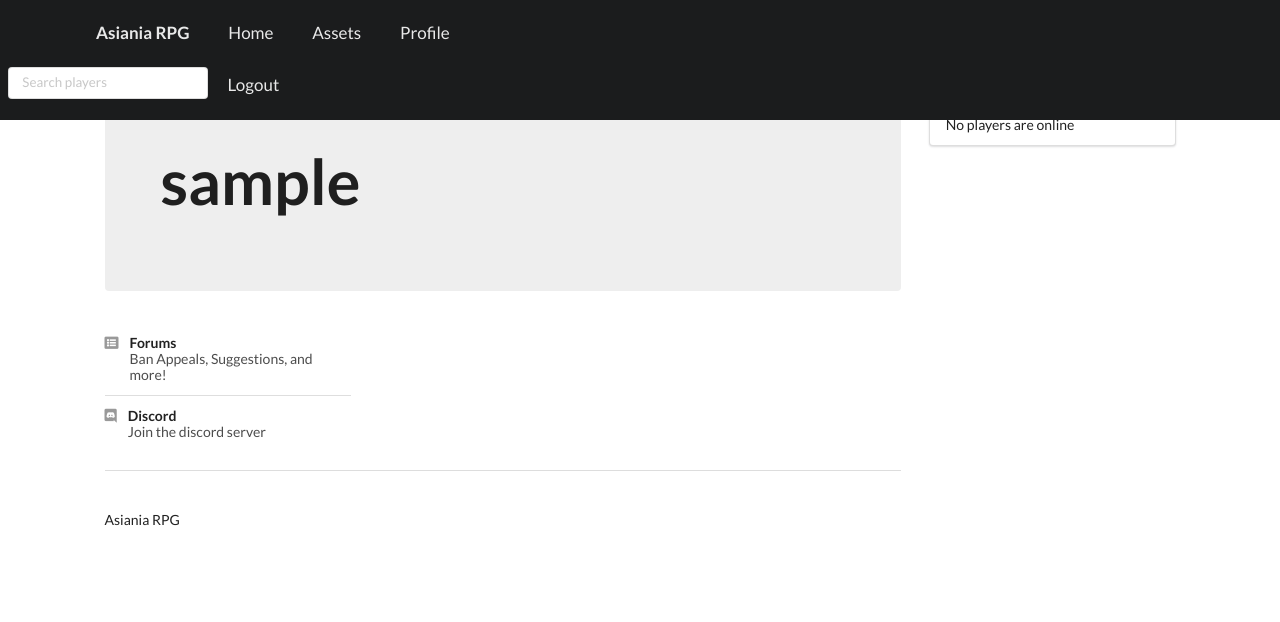
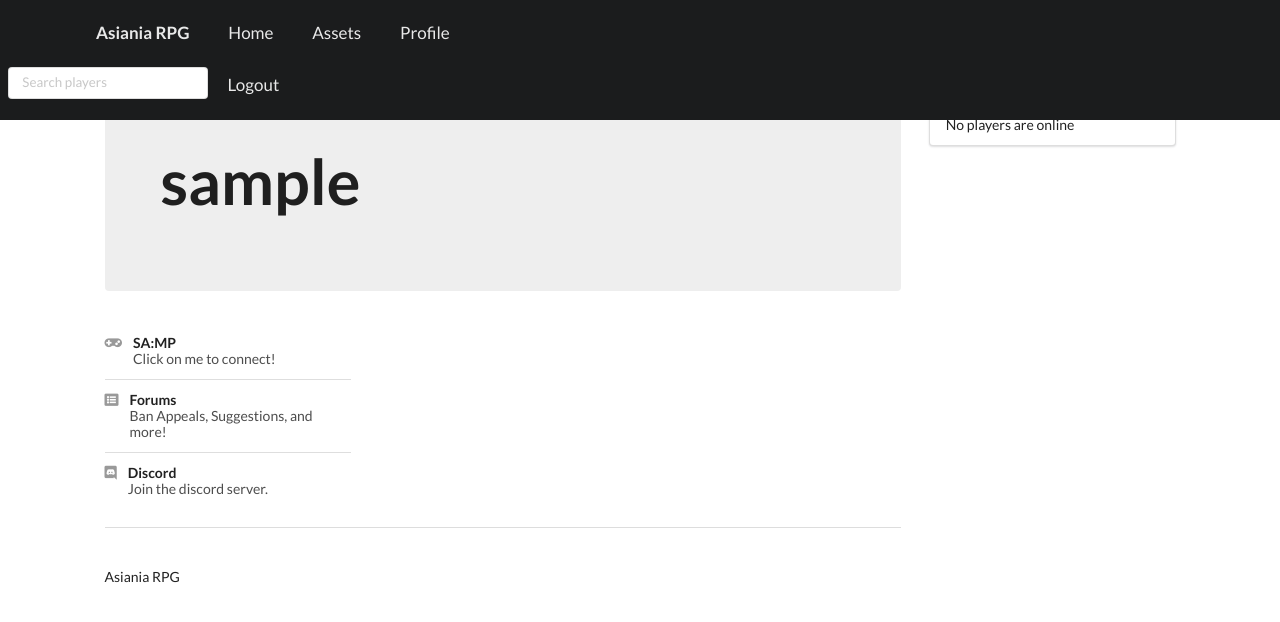
Before and after one commit to realdiegopoptart/darylrpg-panel, a PHP site: page / in a window 1280 px wide. Shown: the top 622 px of the page. Run offline with PHP 8.4, Linux system fonts and the light colour scheme; the visitor is signed in with stand-in values (Sample User, id 1); data that the repository does not hold is empty.

Commit message:
added backend functionality

```diff
--- a/includes/header.php
+++ b/includes/header.php
@@ -115,9 +115,11 @@
       <div class="ui top fixed borderless huge inverted menu" style="padding: 8px">
         <div class="ui container">
           <a class="header item">Asiania RPG</a>
-          <a class="item">Home</a>
-          <a class="item">Assets</a>
-          <a class="item">Profile</a>
+          <a href="index.php" class="item">Home</a>
+          <a href="assets.php" class="item">Assets</a>
+          <?php
+          echo '<a href="player.php?searchuser='.$_SESSION['playername'].'"class="item">Profile</a>';
+          ?>
         </div>
 
  		<form method="GET" action="player.php" style="height: 42px; padding-top: 10px;" class="ui icon mini input">
--- a/index.php
+++ b/index.php
@@ -25,6 +25,13 @@ $sesuID = $_SESSION['uID'];
               <div class="three column row">
                 <div class="column">
                 <div role="list" class="ui divided very relaxed list">
+                <a role="listitem" class="item" href="samp://51.79.204.126:7777" target="_blank">
+                      <i aria-hidden="true" class="game icon"></i>
+                      <div class="content">
+                          <div class="header">SA:MP</div>
+                          <div class="description">Click on me to connect!</div>
+                      </div>
+                  </a>
                   <a role="listitem" class="item" href="https://a-rpg.com" target="_blank">
                       <i aria-hidden="true" class="browser icon"></i>
                       <div class="content">
@@ -36,7 +43,7 @@ $sesuID = $_SESSION['uID'];
                       <i aria-hidden="true" class="discord outline icon"></i>
                       <div class="content">
                           <div class="header">Discord</div>
-                          <div class="description">Join the discord server</div>
+                          <div class="description">Join the discord server.</div>
                       </div>
                   </a>
               </div>
@@ -101,7 +108,7 @@ $sesuID = $_SESSION['uID'];
 					        };
 						}
 
-                  echo '<a class="item">'.$row['user_name'].$stafftag.'</a>';
+                  echo '<a href="player.php?searchuser='.$row['user_name'].'" class="item">'.$row['user_name'].$stafftag.'</a>';
                 }
               }
               ?>
```
